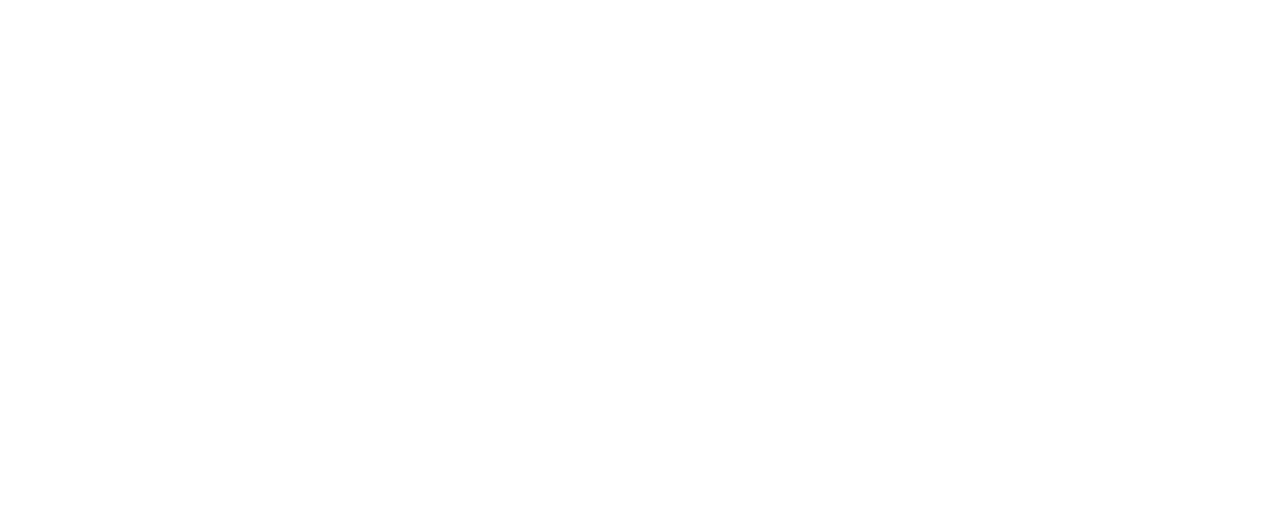
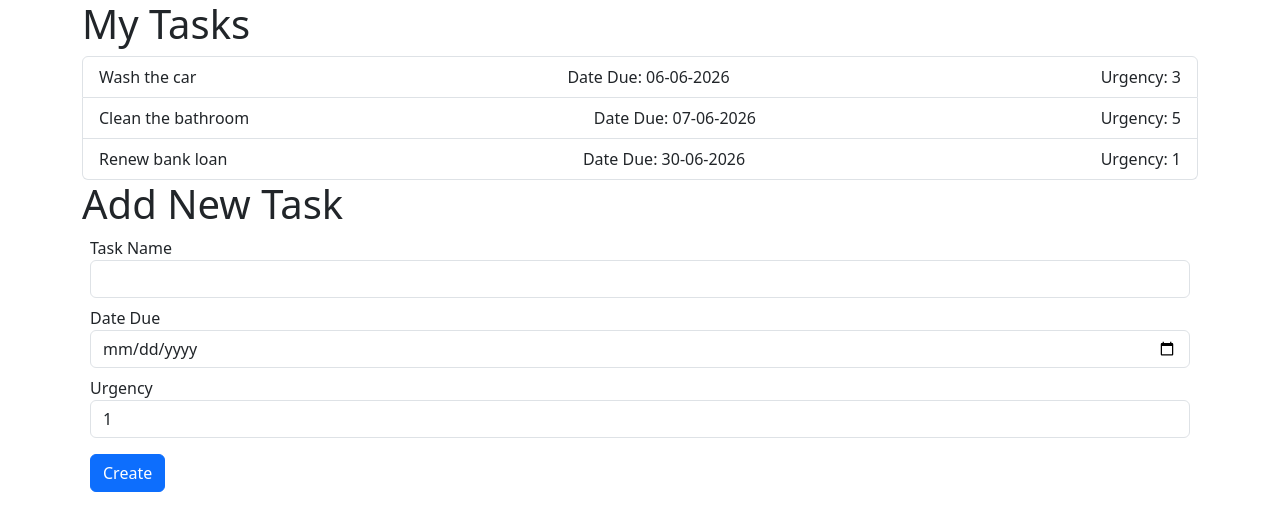
Before and after one commit to JackSoon25/8109-dom-paul, a plain HTML site: page 04-todo-list/index.html in a window 1280 px wide. Drawn offline with nearby package versions, Linux system fonts and the light colour scheme.

Commit message:
Added todo list c and r

```diff
--- a/04-todo-list/data.js
+++ b/04-todo-list/data.js
@@ -3,19 +3,19 @@ const tasks = [
         "id": 1,
         "name":"Wash the car",
         "dateDue":"06-06-2026",
-        "ugrency": 3
+        "urgency": 3
     },
         {
         "id": 2,
         "name":"Clean the bathroom",
         "dateDue":"07-06-2026",
-        "ugrency": 5
+        "urgency": 5
     },
         {
         "id": 1,
         "name":"Renew bank loan",
         "dateDue":"30-06-2026",
-        "ugrency": 1
+        "urgency": 1
     }
 ]
 
--- a/04-todo-list/index.html
+++ b/04-todo-list/index.html
@@ -1,13 +1,44 @@
 <!doctype html>
 <html lang="en">
+
 <head>
   <meta charset="utf-8">
   <meta name="viewport" content="width=device-width, initial-scale=1">
   <title>Bootstrap demo</title>
-    <link href="https://cdn.jsdelivr.net/npm/bootstrap@5.3.8/dist/css/bootstrap.min.css" rel="stylesheet" integrity="sha384-sRIl4kxILFvY47J16cr9ZwB07vP4J8+LH7qKQnuqkuIAvNWLzeN8tE5YBujZqJLB" crossorigin="anonymous">
+  <link href="https://cdn.jsdelivr.net/npm/bootstrap@5.3.8/dist/css/bootstrap.min.css" rel="stylesheet"
+    integrity="sha384-sRIl4kxILFvY47J16cr9ZwB07vP4J8+LH7qKQnuqkuIAvNWLzeN8tE5YBujZqJLB" crossorigin="anonymous">
 </head>
+
 <body>
   <main class="container">
+    <h1>My Tasks</h1>
+    <ul class="list-group" id="taskList">
+
+    </ul>
+
+    <h1>Add New Task</h1>
+    <div>
+      <div class="m-2">
+        <label>Task Name</label>
+        <input type="text" id="name" class="form-control" />
+      </div>
+      <div class="m-2">
+        <label>Date Due</label>
+        <input type="date" id="dueDate" class="form-control" />
+      </div>
+      <div class="m-2">
+        <label>Urgency</label>
+        <select id="urgency" class="form-control">
+          <option value="1">1</option>
+          <option value="2">2</option>
+          <option value="3">3</option>
+          <option value="4">4</option>
+          <option value="5">5</option>
+        </select>
+
+      </div>
+      <button class="btn btn-primary m-2" id="addTodo">Create</button>
+    </div>
 
   </main>
 
@@ -16,4 +47,5 @@
   <script src="data.js"></script>
   <script src="script.js"></script>
 </body>
+
 </html>
--- a/04-todo-list/script.js
+++ b/04-todo-list/script.js
@@ -0,0 +1,48 @@
+// DOMContentLoaded is an event that happens automatically when all the HTML elements have been created
+// in other words, when the event happens, the webpage is ready
+document.addEventListener("DOMContentLoaded", function () {
+    // the tasks array is from data.js global scope
+    displayTasks(tasks);
+
+    const addTodoButton = document.querySelector("#addTodo");
+    addTodoButton.addEventListener("click", function(){
+        const name = document.querySelector("#name").value;
+        const dueDate = document.querySelector("#dueDate").value;
+        const urgency = document.querySelector("#urgency").value;
+
+        addTask(tasks, name, dueDate, urgency);
+
+        displayTasks(tasks);
+
+
+    })
+
+})
+
+function displayTasks(tasks) {
+    // select the task list to append child into later
+    const taskListUl = document.querySelector("#taskList");
+
+    // remove all the existing tasks
+    taskListUl.innerText = "";
+
+    for (let t of tasks) {
+        const liElement = document.createElement("li");
+        liElement.className = "list-group-item d-flex justify-content-between";
+        // alternatively:
+        // liElement.classList.add('list-group-item');
+        // liElement.classList.add('d-flex');
+        // liElement.classList.add('justify-content-between');
+
+        liElement.innerHTML = `
+            <div>${t.name}</div>
+            <div>Date Due: ${t.dateDue}</div>
+            <div>Urgency: ${t.urgency}</div>
+
+        `
+
+        taskListUl.appendChild(liElement);
+    }
+
+
+}
```
Lines whose indentation alone changed are shown as unchanged.
